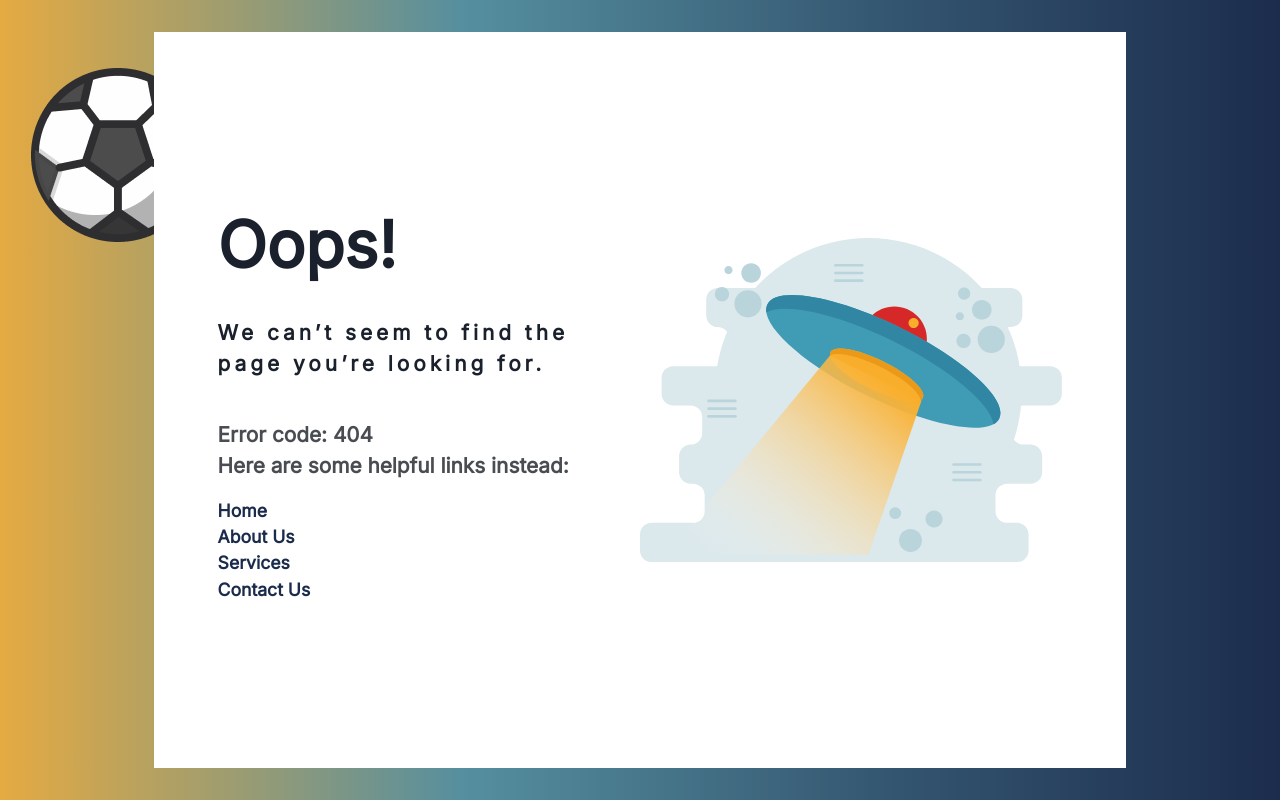
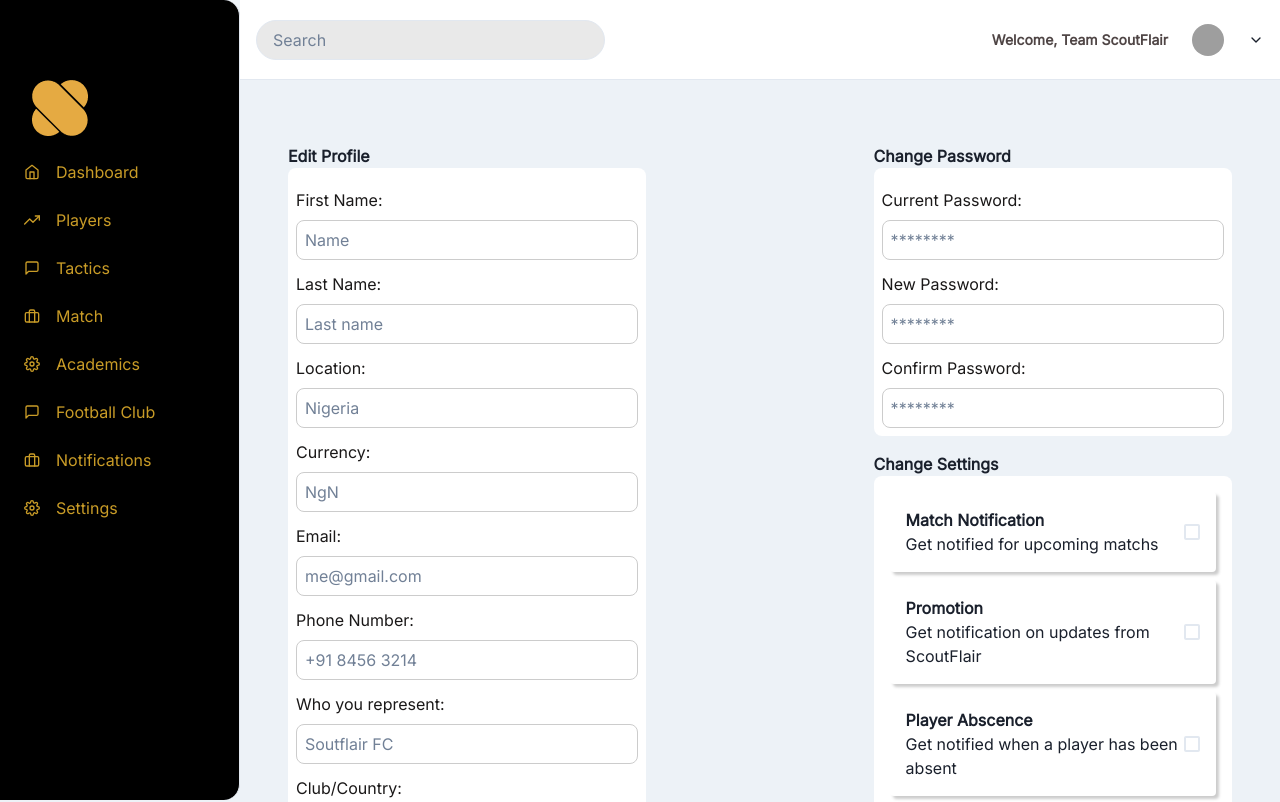
Before and after one commit to Valuegate/scout-flair-vlaue, a React (Create React App) app: page /settings in a window 1280 px wide. Before the commit this address had no page. Shown: the top 802 px of the page. Built offline with nearby package versions, Linux system fonts and the light colour scheme; grey boxes are pictures that could not be loaded.

Commit message:
update:dashboard start

```diff
--- a/src/App.js
+++ b/src/App.js
@@ -22,6 +22,8 @@ import ProtectedNav from './componets/ProtectedNav';
 import ProtectedLayout from './dashboard/components/ProtectedLayout';
 import Tatics from './dashboard/pages/Tatics';
 import Matches from './dashboard/pages/Matches';
+import Notifications from './dashboard/pages/Notifications';
+import Settings from './dashboard/pages/Settings';
 
 function App() {
   return (
@@ -49,6 +51,8 @@ function App() {
               <Route path='/player' element={<Players/>} />
               <Route path='/tactics' element={<Tatics/>} />
               <Route path='/matches' element={<Matches/>} />
+              <Route path='/notifications' element={<Notifications/>} />
+              <Route path='/settings' element={<Settings/>} />
             </Route>
           </Routes>
         </Router>
--- /dev/null
+++ b/src/dashboard/components/InputValue.jsx
@@ -0,0 +1,13 @@
+import React from 'react'
+import {Box,Text, Input } from '@chakra-ui/react'
+
+const InputValue = ({text,placeholder,value,type}) => {
+  return (
+    <Box mt='.75rem'>
+        <Text color='#1a1818' fontSize='1rem' fontWeight='500' mb='.5rem'>{text}:</Text>
+        <Input placeholder={placeholder} type={type===null?'text':type} value={value} border='1px solid #ccc' borderRadius='8px' fontSize='1rem' color='#0c0b0b' p='16px 8px' w='full' />
+    </Box>
+  )
+}
+
+export default InputValue
--- a/src/dashboard/components/SidebarContent.jsx
+++ b/src/dashboard/components/SidebarContent.jsx
@@ -32,8 +32,8 @@ const LinkItems = [
   { name: 'Match', link: '/matches', icon: FiBriefcase },
   { name: 'Academics', link: '/buyer/settings', icon: FiSettings },
    { name: 'Football Club', link: '/buyer/message', icon: FiMessageSquare },
-  { name: 'Notifications', link: '/buyer/notification', icon: FiBriefcase },
-  { name: 'Settings', link: '/buyer/settings', icon: FiSettings },
+  { name: 'Notifications', link: '/notifications', icon: FiBriefcase },
+  { name: 'Settings', link: '/settings', icon: FiSettings },
 ];
 
 export default function SidebarWithHeader({ children }) {
--- a/src/dashboard/pages/Notifications.jsx
+++ b/src/dashboard/pages/Notifications.jsx
@@ -1,10 +1,50 @@
 import React from 'react';
-import { Box } from '@chakra-ui/react';
+import { Box,Text } from '@chakra-ui/react';
+import { IoEllipsisVerticalSharp } from "react-icons/io5";
 
 const Notifications = () => {
   return (
     <Box>
-
+        <Box p='1rem' borderRadius='8px' bg='white' display='flex' justifyContent='space-between' >
+            <Box border='1px solid #333' p='.5rem' alignItems='center' display='flex'>
+                <Text>Dashboard &nbsp;</Text>
+                <Text display='inline-block' borderLeft='1px solid #333'>&nbsp;Notifications</Text>
+            </Box>
+        </Box>
+        <Box p='1rem' borderRadius='8px' mt='1rem' flexDirection='column' bg='white' display='flex' justifyContent='space-between' >
+          <Box bg='#e9e9e9' p='1.5rem' w='full' mt='1rem'>
+            <Box w='full' display='flex' borderRadius='8px' justifyContent='space-evenly' alignItems='center' >
+                <Text w='40px' h='40px' borderRadius='50px' bg='#000' ></Text>
+                <Text fontWeight='400' color='#4F4545' textAlign='left'>Match vs. Strikers Utd is rescheduled to 21-01-2024</Text>
+                <Text fontWeight='400' color='#4F4545' textAlign='left'>20-03-2023</Text>
+                <Text><IoEllipsisVerticalSharp /></Text>
+            </Box>
+          </Box>
+          <Box bg='#e9e9e9' p='1.5rem' w='full' mt='1rem'>
+            <Box w='full' display='flex' borderRadius='8px' justifyContent='space-evenly' alignItems='center' >
+                <Text w='40px' h='40px' borderRadius='50px' bg='#000' ></Text>
+                <Text fontWeight='400' color='#4F4545' textAlign='left'>Match vs. Strikers Utd is rescheduled to 21-01-2024</Text>
+                <Text fontWeight='400' color='#4F4545' textAlign='left'>20-03-2023</Text>
+                <Text><IoEllipsisVerticalSharp /></Text>
+            </Box>
+          </Box>
+          <Box bg='#e9e9e9' p='1.5rem' w='full' mt='1rem'>
+            <Box w='full' display='flex' borderRadius='8px' justifyContent='space-evenly' alignItems='center' >
+                <Text w='40px' h='40px' borderRadius='50px' bg='#000' ></Text>
+                <Text fontWeight='400' color='#4F4545' textAlign='left'>Match vs. Strikers Utd is rescheduled to 21-01-2024</Text>
+                <Text fontWeight='400' color='#4F4545' textAlign='left'>20-03-2023</Text>
+                <Text><IoEllipsisVerticalSharp /></Text>
+            </Box>
+          </Box>
+             <Box bg='#e9e9e9' p='1.5rem' w='full' mt='1rem'>
+            <Box w='full' display='flex' borderRadius='8px' justifyContent='space-evenly' alignItems='center' >
+                <Text w='40px' h='40px' borderRadius='50px' bg='#000' ></Text>
+                <Text fontWeight='400' color='#4F4545' textAlign='left'>Match vs. Strikers Utd is rescheduled to 21-01-2024</Text>
+                <Text fontWeight='400' color='#4F4545' textAlign='left'>20-03-2023</Text>
+                <Text><IoEllipsisVerticalSharp /></Text>
+            </Box>
+          </Box>
+        </Box>
     </Box>
   )
 }
--- /dev/null
+++ b/src/dashboard/pages/Settings.jsx
@@ -0,0 +1,68 @@
+import { Box, Checkbox, Text } from '@chakra-ui/react'
+import React from 'react'
+import InputValue from '../components/InputValue'
+
+const Settings = () => {
+  return (
+    <Box w='full' display='flex' flexDir={['column','row']} p='1rem' justifyContent='space-between' >
+
+        <Box w={['full','40%']}  p='1rem' mt='1rem' >
+            <Text fontWeight='700'>Edit Profile</Text>
+            <Box  borderRadius='8px' p='.5rem' bg='#fff'>
+                <InputValue placeholder='Name'  text='First Name'/>
+                <InputValue placeholder='Last name'  text='Last Name'/>
+                <InputValue placeholder='Nigeria'   text='Location'/>
+                <InputValue placeholder='NgN'  text='Currency'/>
+                <InputValue placeholder='me@gmail.com'  text='Email'/>
+                <InputValue placeholder='+91 8456 3214'  text='Phone Number'/>
+                <InputValue placeholder='Soutflair FC'  text='Who you represent'/>
+                <InputValue placeholder='Niger'  text='Club/Country'/>
+                <InputValue placeholder='Name'  text='Address'/>
+            </Box>
+        </Box>
+        <Box w={['full','40%']}  p='1rem' mt='1rem' >
+            <Text fontWeight='700'>Change Password</Text>
+            <Box  borderRadius='8px' p='.5rem' bg='#fff'>
+                <InputValue placeholder='********' type='password' text='Current Password'/>
+                <InputValue placeholder='********' type='password'  text='New Password'/>
+                <InputValue placeholder='********'  text='Confirm Password'/>
+            </Box>
+             <Text mt='1rem' fontWeight='700'>Change Settings</Text>
+            <Box  borderRadius='8px' p='1rem' bg='#fff'>
+                <Box display='flex' justifyContent='space-between' w='full' boxShadow='3px 3px 3px #ccc' p='1rem' borderRadius='4px' >
+                    <Box >
+                        <Text fontWeight='700' >Match Notification</Text>
+                        <Text>Get notified for upcoming matchs</Text>
+                    </Box>
+                    <Checkbox />
+                </Box>
+                <Box display='flex' mt='.5rem' justifyContent='space-between' w='full' boxShadow='3px 3px 3px #ccc' p='1rem' borderRadius='4px' >
+                    <Box >
+                        <Text fontWeight='700' >Promotion</Text>
+                        <Text>Get notification on updates from  ScoutFlair</Text>
+                    </Box>
+                    <Checkbox />
+                </Box>
+                <Box display='flex' mt='.5rem' justifyContent='space-between' w='full' boxShadow='3px 3px 3px #ccc' p='1rem' borderRadius='4px' >
+                    <Box >
+                        <Text fontWeight='700' >Player Abscence</Text>
+                        <Text>Get notified when a player has been absent</Text>
+                    </Box>
+                    <Checkbox />
+                </Box>
+                <Box display='flex' mt='.5rem'  justifyContent='space-between' w='full' boxShadow='3px 3px 3px #ccc' p='1rem' borderRadius='4px' >
+                    <Box >
+                        <Text fontWeight='700' >Email Notification</Text>
+                        <Text>Get notified by mail</Text>
+                    </Box>
+                    <Checkbox />
+                </Box>
+            </Box>
+        </Box>
+
+
+    </Box>
+  )
+}
+
+export default Settings
```
